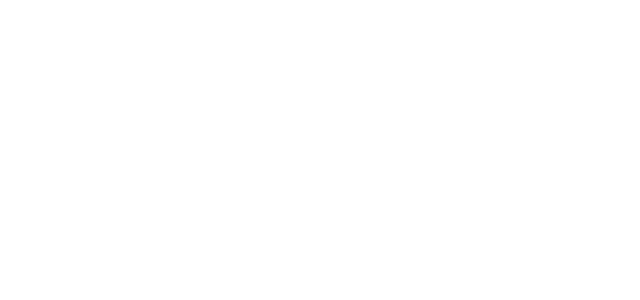
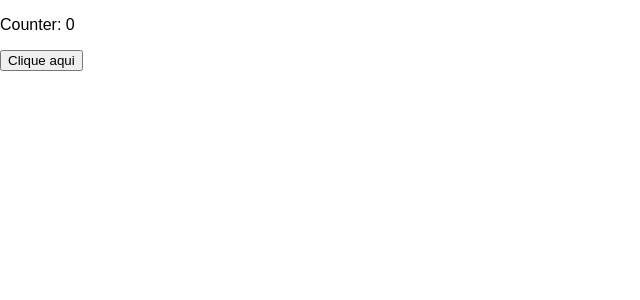
Before and after one commit to Juan-Fernando-de-Moura-Silva/QuizGameReact, a React (Create React App) app: page /Play in a window 1280 px wide. Before the commit this address had no page. Shown: the top 300 px of the page, without its empty margins (0-640 px from the left). Built offline with nearby package versions, Linux system fonts and the light colour scheme.

Commit message:
iniciando as perguntas

```diff
--- a/src/App.js
+++ b/src/App.js
@@ -2,6 +2,7 @@ import React from 'react'
 import { Routes, Route } from "react-router-dom"
 import Home from "./pages/Home.jsx"
 import HowToPlay from "./components/HowToplay/How to Play.jsx";
+import Jogo from "./components/Quiz/Jogo.jsx";
 
 
 
@@ -10,7 +11,8 @@ function App() {
     <div className="App">
       <Routes>
         <Route path="/" exact element={ <Home/> }/>
-        <Route path="/Play/Instruções" exact element={ <HowToPlay /> }/>
+        <Route path="/Instruções" exact element={ <HowToPlay /> }/>
+        <Route path="/Play" exact element={ <Jogo /> }/>
       </Routes>
     </div>
   )
--- /dev/null
+++ b/src/components/Quiz/Jogo.jsx
@@ -0,0 +1,29 @@
+import React, { Component } from 'react';
+
+export default class Jogo extends Component {
+  constructor(props) {
+    super(props);
+    this.state = {
+      Counter: 0
+    };
+
+    // Bind the method to the class instance
+    this.increseCount = this.increseCount.bind(this);
+  }
+
+  increseCount() {
+    // Increment the counter instead of setting it to 5
+    this.setState((prevState) => ({
+      Counter: prevState.Counter + 1
+    }));
+  }
+
+  render() {
+    return (
+      <div>
+        <p>Counter: {this.state.Counter}</p>
+        <button onClick={this.increseCount}> Clique aqui </button>
+      </div>
+    );
+  }
+}
--- a/src/index.js
+++ b/src/index.js
@@ -1,13 +1,13 @@
 import React from 'react';
-import ReactDOM from 'react-dom';
+import ReactDOM from 'react-dom/client';
 import './index.css';
 import App from './App';
 import { BrowserRouter } from 'react-router-dom';
 
 
-ReactDOM.render(
+const rootElement = document.getElementById('root');
+ReactDOM.createRoot(rootElement).render(
   <BrowserRouter>
     <App />
-  </BrowserRouter>,
-  document.getElementById('root'),
-);
+  </BrowserRouter>
+  );
--- a/src/pages/Home.jsx
+++ b/src/pages/Home.jsx
@@ -12,7 +12,7 @@ function Home() {
         </div>
         <div className="Botão-conteiner">
 
-          <Link  className="Botão" to="/Play/Instruções">Play</Link>
+          <Link  className="Botão" to="/Instruções">Play</Link>
 
         </div>
         <div className="Login">
```
Also changed, not shown: src/components/Quiz/Test.jsx (added, +19 -0 lines).
